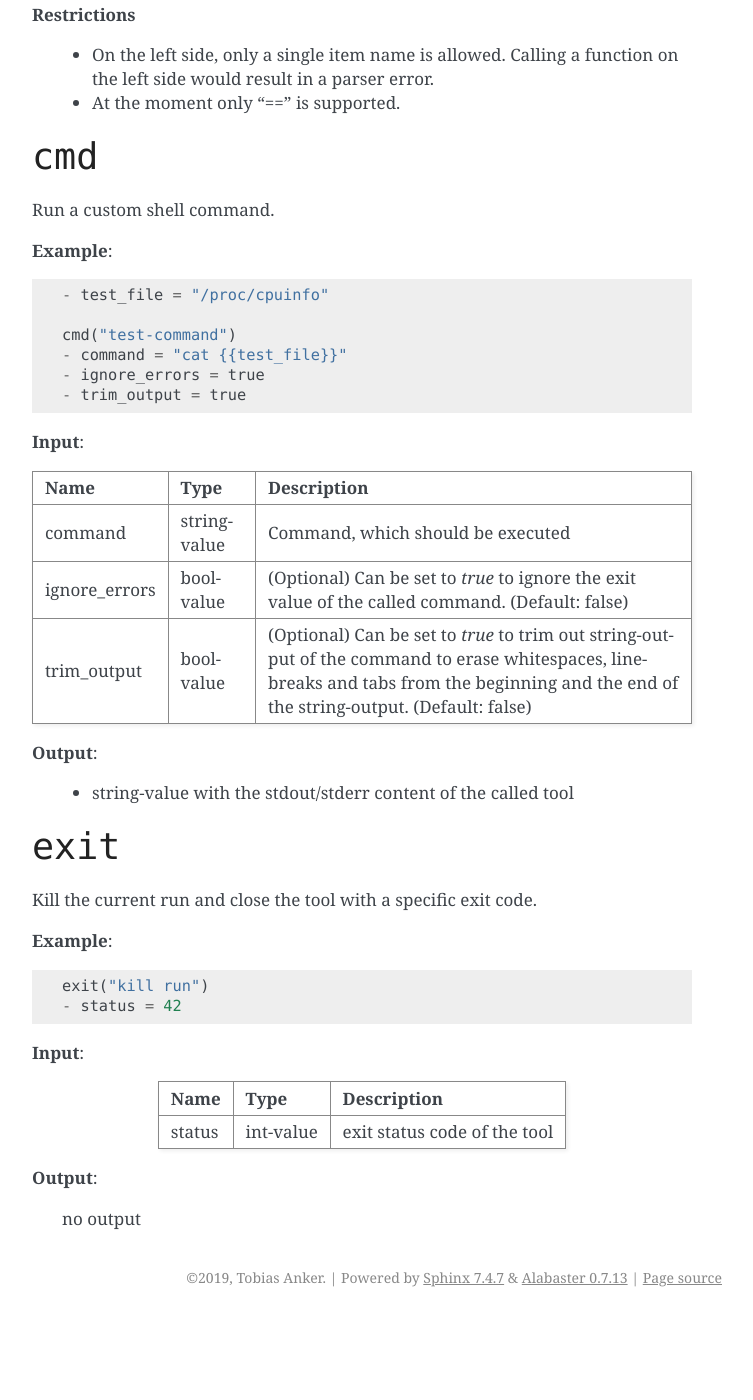
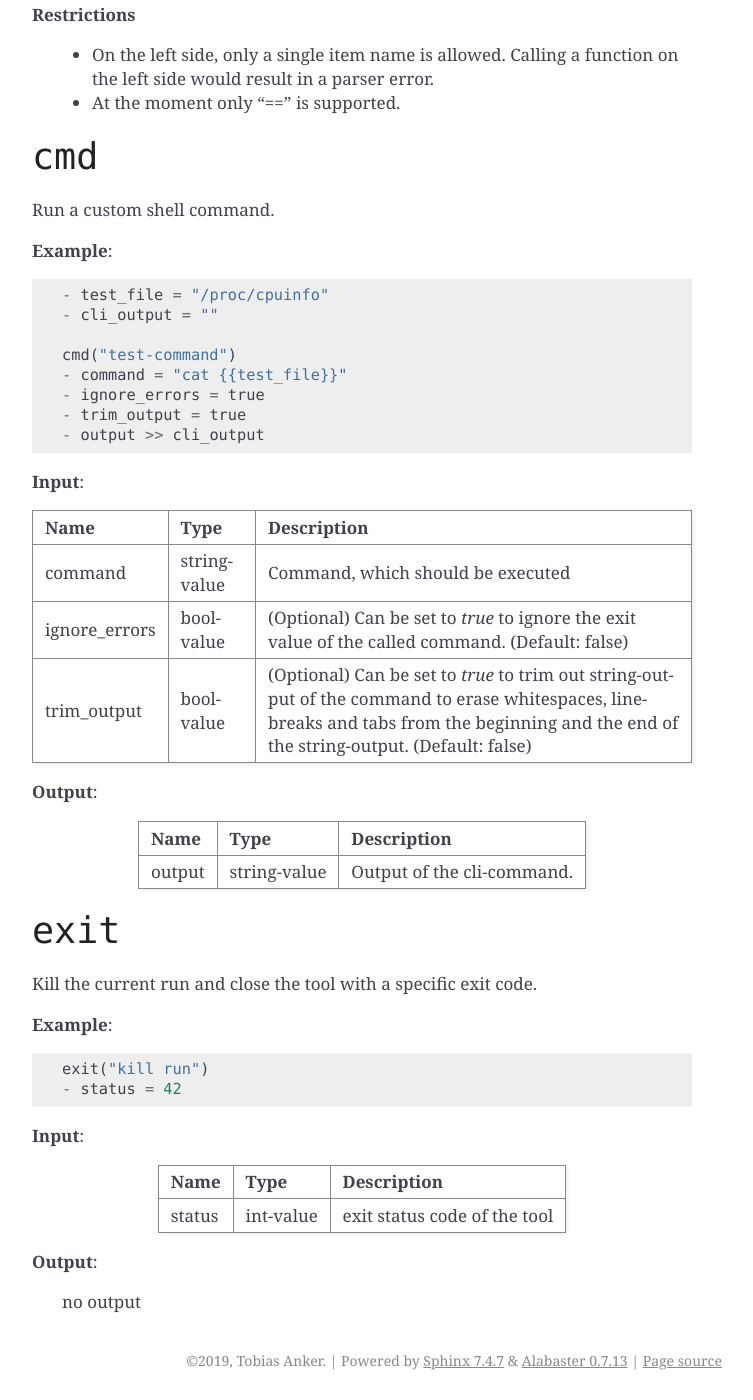
Before and after one commit to kitsudaiki/SakuraTree-Documentation, a Sphinx documentation site: the page built from source/blossoms/special.rst, in a window 1280 px wide and 1400 px high, scrolled down 2076 px. Shown: the whole window, without its empty margins (388-1141 px from the left). Built offline with Sphinx 7.4.7, drawn with Linux system fonts in a browser that asks for light colours; before the commit the page ends 3393 px from its top, so only the background shows below that.

Commit message:
update blossom-output

```diff
--- a/source/blossoms/special.rst
+++ b/source/blossoms/special.rst
@@ -140,11 +140,13 @@ Run a custom shell command.
 ::
 
     - test_file = "/proc/cpuinfo"
+    - cli_output = ""
 
     cmd("test-command")
     - command = "cat {{test_file}}"
     - ignore_errors = true
     - trim_output = true
+    - output >> cli_output
 
 
 **Input**:
@@ -173,7 +175,18 @@ Run a custom shell command.
 
 **Output**:
 
-    - string-value with the stdout/stderr content of the called tool
+.. tabularcolumns:: |m{0.15\textwidth}|m{0.15\textwidth}|m{0.63\textwidth}|
+
+.. list-table::
+    :header-rows: 1
+
+    * - **Name**
+      - **Type**
+      - **Description**
+
+    * - output
+      - string-value
+      - Output of the cli-command.
 
 
 ``exit``
```
Also changed, not shown: source/blossoms/ini-file.rst (+13 -2 lines), source/blossoms/ssh.rst (+12 -1 lines), source/blossoms/template.rst (+12 -2 lines), source/blossoms/text-file.rst (+13 -2 lines).
